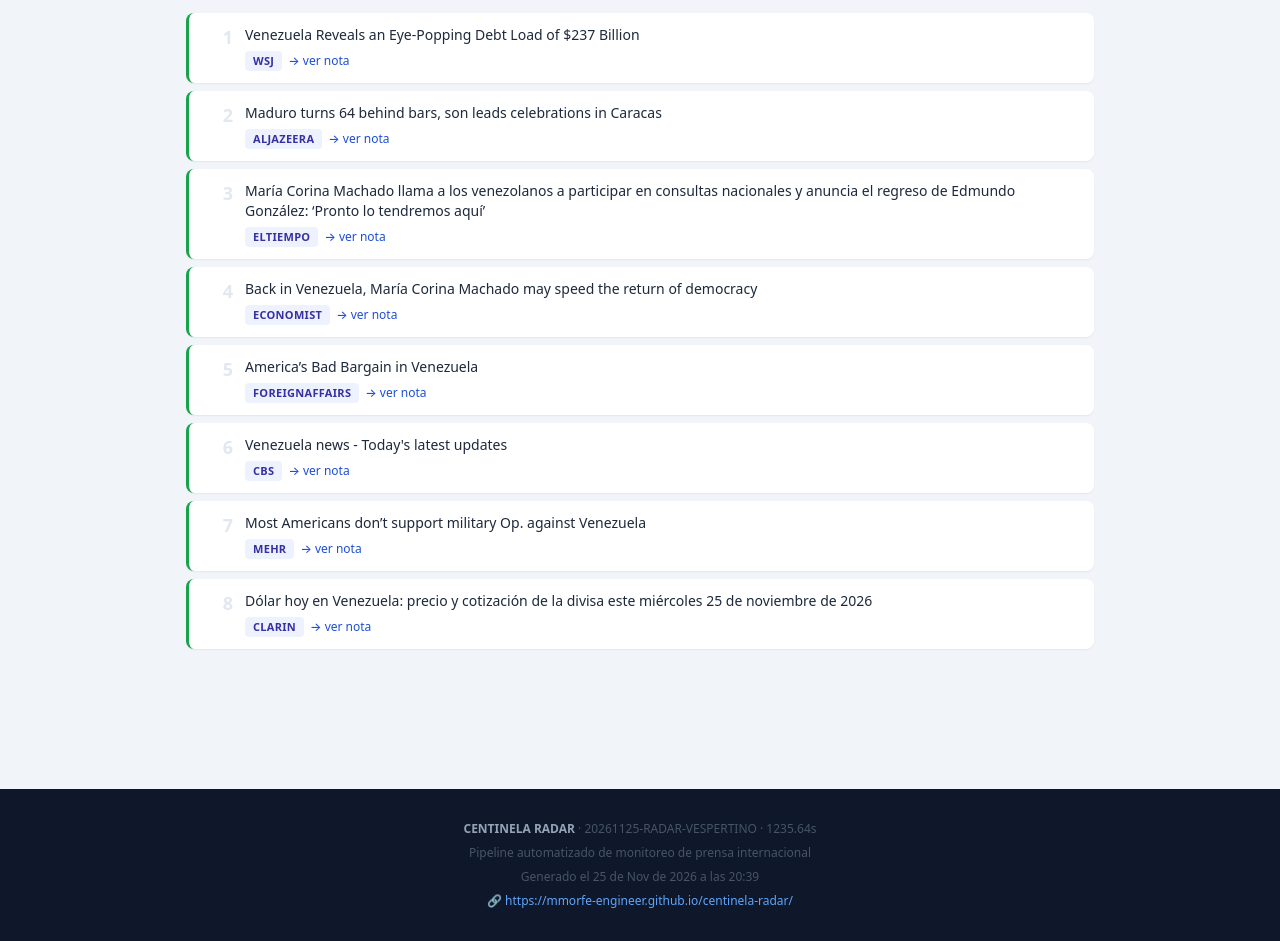
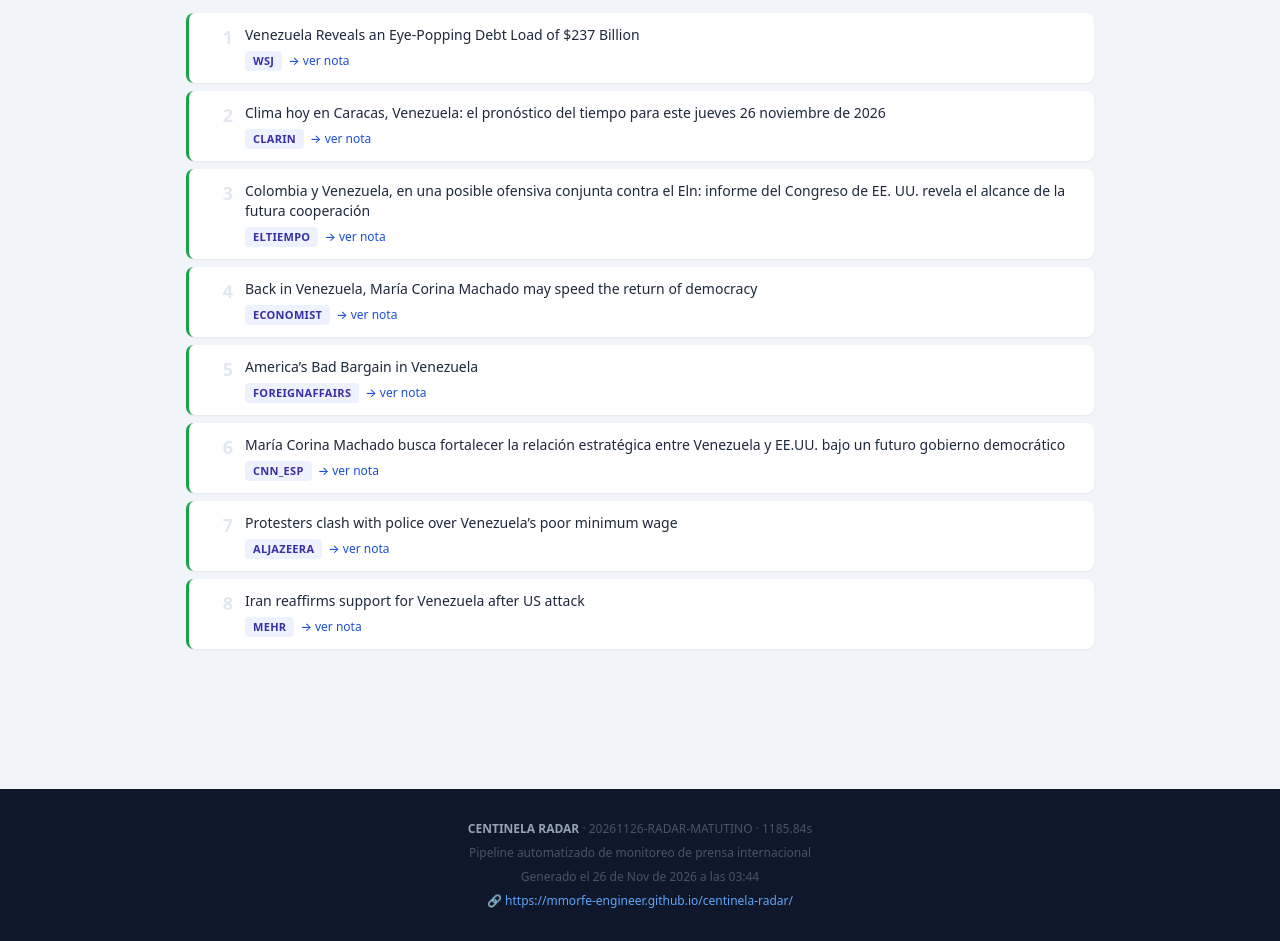
Before and after one commit to mmorfe-engineer/centinela-radar, a plain HTML site: page docs/index.html in a window 1280 px wide. Shown: the part 1183-2124 px from the top of the page. Drawn offline with Linux system fonts and the light colour scheme.

Commit message:
radar: informe 20261126T0344 [MATUTINO]

```diff
--- a/docs/index.html
+++ b/docs/index.html
@@ -4,7 +4,7 @@
     <meta charset="UTF-8">
     <meta name="viewport" content="width=device-width, initial-scale=1.0">
     <meta name="description" content="Sala Situacional de Medios Internacionales · Venezuela">
-    <title>RADAR | 20261125-RADAR-VESPERTINO</title>
+    <title>RADAR | 20261126-RADAR-MATUTINO</title>
     <style>
         :root {
             --verde: #16A34A; --amarillo: #D97706; --rojo: #DC2626;
@@ -116,8 +116,8 @@
     <div class="hdr-logo">Sala Situacional · Medios Internacionales</div>
     <h1>📡 RADAR 📡</h1>
     <div class="hdr-meta">
-        <span class="badge badge-vespertino">VESPERTINO</span>
-        <span>25 Nov 2026 · 20:39 VET</span>
+        <span class="badge badge-matutino">MATUTINO</span>
+        <span>26 Nov 2026 · 03:44 VET</span>
         <span>35/35 medios · 8 hallazgos Venezuela</span>
     </div>
 </header>
@@ -170,8 +170,8 @@
     <section>
         <h2 class="sec-title">🗺️ Tablero de medios certificados</h2>
         <div class="tablero-grid">
-<div class="medio-chip amarillo" title="Sin cobertura certificada"><span class="dot"></span><span class="nombre">CNN en Español</span></div>
-<div class="medio-chip verde" title="Con cobertura"><span class="dot"></span><span class="nombre">CBS News</span></div>
+<div class="medio-chip verde" title="Con cobertura"><span class="dot"></span><span class="nombre">CNN en Español</span></div>
+<div class="medio-chip amarillo" title="Sin cobertura certificada"><span class="dot"></span><span class="nombre">CBS News</span></div>
 <div class="medio-chip amarillo" title="Sin cobertura certificada"><span class="dot"></span><span class="nombre">CNBC</span></div>
 <div class="medio-chip rojo" title="Error: Fetch fallido: Bloqueado: HTTP 403"><span class="dot"></span><span class="nombre">Axios</span></div>
 <div class="medio-chip rojo" title="Error: Fetch fallido: Bloqueado: HTTP 402"><span class="dot"></span><span class="nombre">USA Today</span></div>
@@ -223,16 +223,16 @@
         <div class="hallazgo-item">
             <div class="hallazgo-rank">2</div>
             <div class="hallazgo-content">
-                <div class="hallazgo-titulo">Maduro turns 64 behind bars, son leads celebrations in Caracas</div>
-                <div class="hallazgo-meta"><span class="tag tag-medio">ALJAZEERA</span> <a class="tag-fuente" href="https://www.aljazeera.com/video/newsfeed/2026/11/25/maduro-turns-64-behind-bars-son-leads-celebrations-in-caracas?traffic_source=rss" target="_blank" rel="noopener">→ ver nota</a></div>
+                <div class="hallazgo-titulo">Clima hoy en Caracas, Venezuela: el pronóstico del tiempo para este jueves 26 noviembre de 2026</div>
+                <div class="hallazgo-meta"><span class="tag tag-medio">CLARIN</span> <a class="tag-fuente" href="https://www.clarin.com/informacion-general/clima-hoy-caracas-venezuela-pronostico-tiempo-jueves-26-noviembre-2026_0_ghASp7dIBJ.html" target="_blank" rel="noopener">→ ver nota</a></div>
             </div>
         </div>
 
         <div class="hallazgo-item">
             <div class="hallazgo-rank">3</div>
             <div class="hallazgo-content">
-                <div class="hallazgo-titulo">María Corina Machado llama a los venezolanos a participar en consultas nacionales y anuncia el regreso de Edmundo González: ‘Pronto lo tendremos aquí’</div>
-                <div class="hallazgo-meta"><span class="tag tag-medio">ELTIEMPO</span> <a class="tag-fuente" href="https://www.eltiempo.com/mundo/venezuela/maria-corina-machado-llama-a-los-venezolanos-a-participar-en-consultas-nacionales-y-anuncia-el-regreso-de-edmundo-gonzalez-pronto-lo-tendremos-aqui-3604189" target="_blank" rel="noopener">→ ver nota</a></div>
+                <div class="hallazgo-titulo">Colombia y Venezuela, en una posible ofensiva conjunta contra el Eln: informe del Congreso de EE. UU. revela el alcance de la futura cooperación</div>
+                <div class="hallazgo-meta"><span class="tag tag-medio">ELTIEMPO</span> <a class="tag-fuente" href="https://www.eltiempo.com/mundo/eeuu-y-canada/colombia-y-venezuela-en-una-posible-ofensiva-conjunta-contra-el-eln-informe-del-congreso-de-ee-uu-revela-el-alcance-de-la-futura-cooperacion-3604283" target="_blank" rel="noopener">→ ver nota</a></div>
             </div>
         </div>
 
@@ -255,24 +255,24 @@
         <div class="hallazgo-item">
             <div class="hallazgo-rank">6</div>
             <div class="hallazgo-content">
-                <div class="hallazgo-titulo">Venezuela news - Today's latest updates</div>
-                <div class="hallazgo-meta"><span class="tag tag-medio">CBS</span> <a class="tag-fuente" href="https://www.cbsnews.com/tag/venezuela/" target="_blank" rel="noopener">→ ver nota</a></div>
+                <div class="hallazgo-titulo">María Corina Machado busca fortalecer la relación estratégica entre Venezuela y EE.UU. bajo un futuro gobierno democrático</div>
+                <div class="hallazgo-meta"><span class="tag tag-medio">CNN_ESP</span> <a class="tag-fuente" href="https://cnnespanol.cnn.com/2026/11/25/venezuela/video/maria-corina-machado-relacion-estados-unidos" target="_blank" rel="noopener">→ ver nota</a></div>
             </div>
         </div>
 
         <div class="hallazgo-item">
             <div class="hallazgo-rank">7</div>
             <div class="hallazgo-content">
-                <div class="hallazgo-titulo">Most Americans don’t support military Op. against Venezuela</div>
-                <div class="hallazgo-meta"><span class="tag tag-medio">MEHR</span> <a class="tag-fuente" href="https://en.mehrnews.com/page/search.xhtml?dt=&q=%22By:%22&a=0&df=&alltp=true&allpl=true&pi=294&allsr=true&pageSize=20&allty=true" target="_blank" rel="noopener">→ ver nota</a></div>
+                <div class="hallazgo-titulo">Protesters clash with police over Venezuela’s poor minimum wage</div>
+                <div class="hallazgo-meta"><span class="tag tag-medio">ALJAZEERA</span> <a class="tag-fuente" href="https://www.aljazeera.com/video/newsfeed/2026/11/25/protesters-clash-with-police-over-venezuelas-poor-minimum-wage" target="_blank" rel="noopener">→ ver nota</a></div>
             </div>
         </div>
 
         <div class="hallazgo-item">
             <div class="hallazgo-rank">8</div>
             <div class="hallazgo-content">
-                <div class="hallazgo-titulo">Dólar hoy en Venezuela: precio y cotización de la divisa este miércoles 25 de noviembre de 2026</div>
-                <div class="hallazgo-meta"><span class="tag tag-medio">CLARIN</span> <a class="tag-fuente" href="https://www.clarin.com/economia/dolar-hoy-en-venezuela-precio-y-cotizacion-de-la-divisa-este-miercoles-25-de-noviembre-de-2026_0_RjbD9hfAVF.html" target="_blank" rel="noopener">→ ver nota</a></div>
+                <div class="hallazgo-titulo">Iran reaffirms support for Venezuela after US attack</div>
+                <div class="hallazgo-meta"><span class="tag tag-medio">MEHR</span> <a class="tag-fuente" href="https://en.mehrnews.com/news/240438/Iran-reaffirms-support-for-Venezuela-after-US-attack" target="_blank" rel="noopener">→ ver nota</a></div>
             </div>
         </div>
         </div>
@@ -281,9 +281,9 @@
 </div>
 
 <footer>
-    <strong>CENTINELA RADAR</strong> · 20261125-RADAR-VESPERTINO · 1235.64s<br>
+    <strong>CENTINELA RADAR</strong> · 20261126-RADAR-MATUTINO · 1185.84s<br>
     Pipeline automatizado de monitoreo de prensa internacional<br>
-    Generado el 25 de Nov de 2026 a las 20:39<br><a href="https://mmorfe-engineer.github.io/centinela-radar/">🔗 https://mmorfe-engineer.github.io/centinela-radar/</a>
+    Generado el 26 de Nov de 2026 a las 03:44<br><a href="https://mmorfe-engineer.github.io/centinela-radar/">🔗 https://mmorfe-engineer.github.io/centinela-radar/</a>
 </footer>
 
 </body>
```
